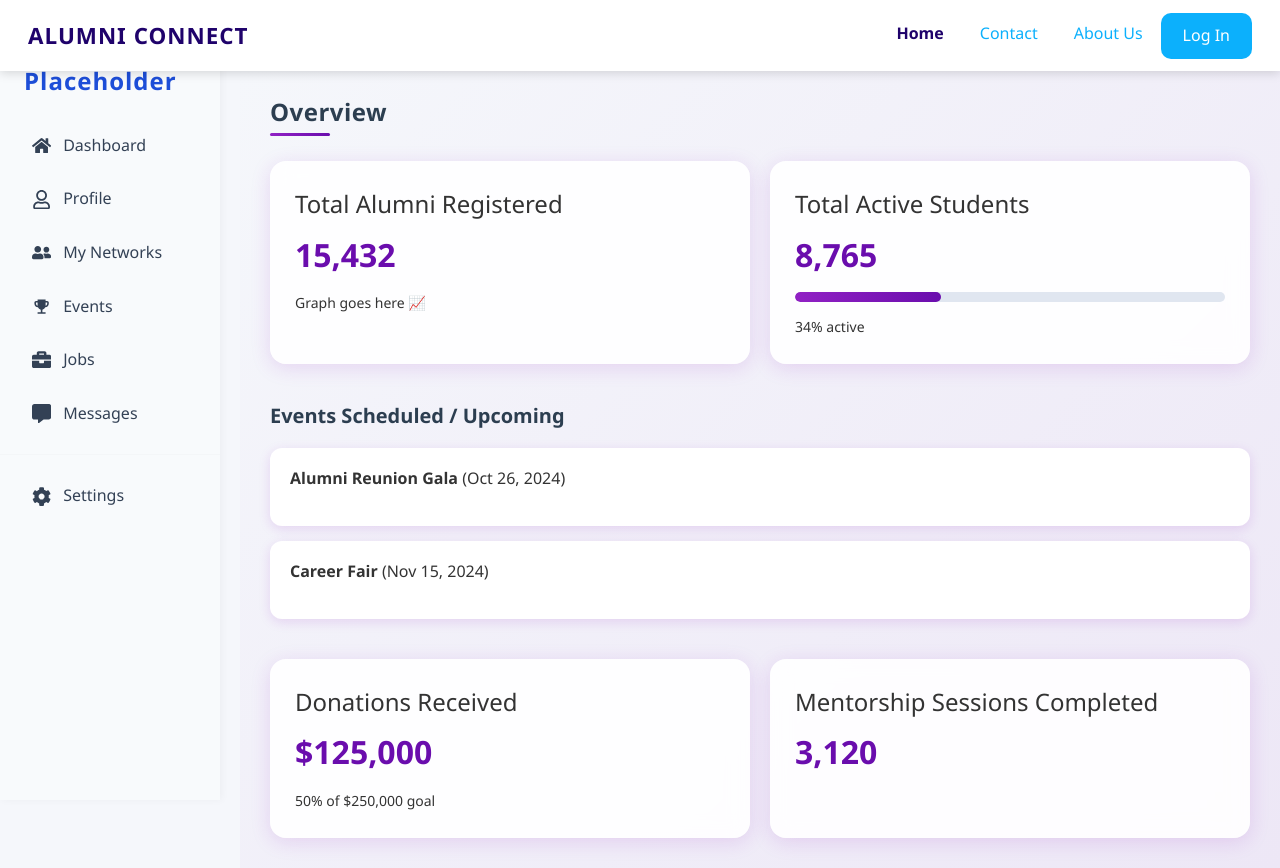
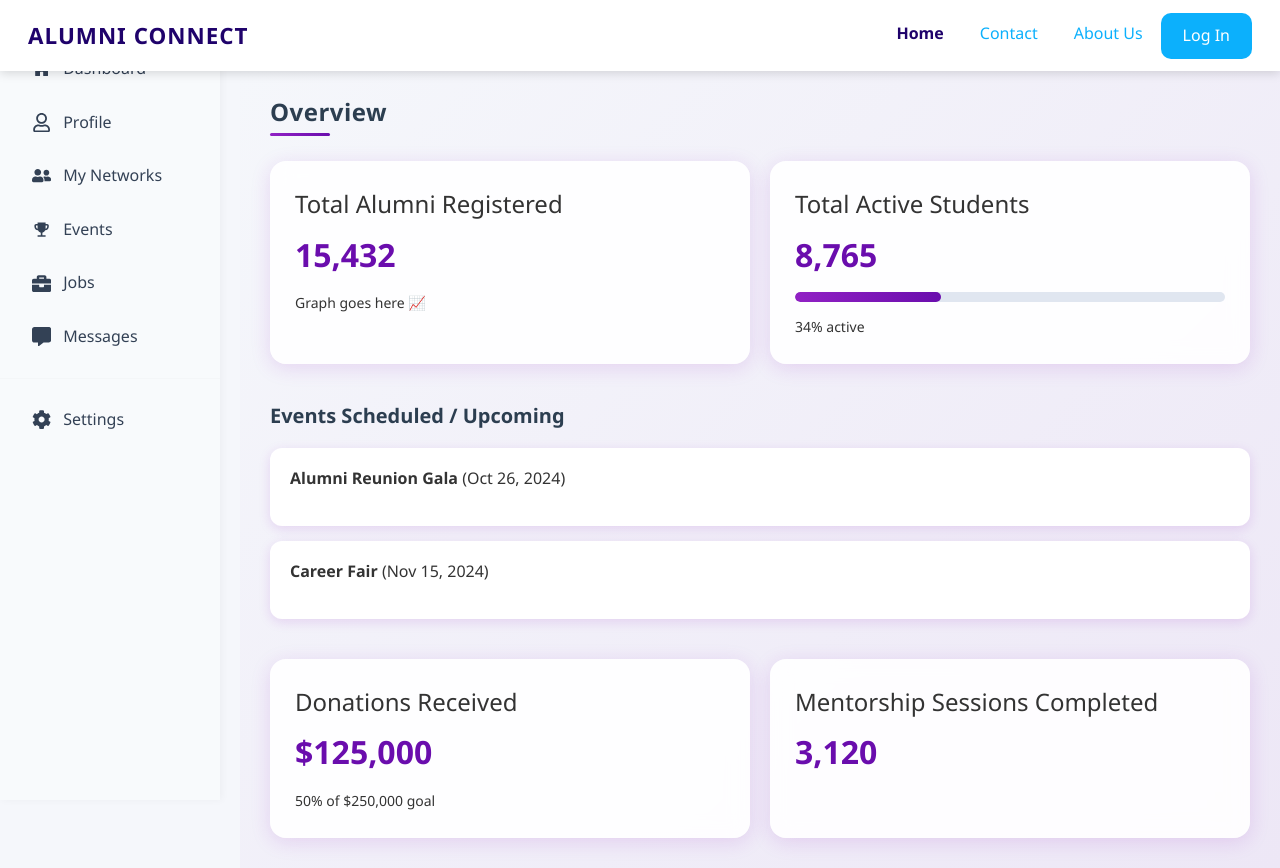
Before and after one commit to YashanshuKH/Alumni-platform, a React (Vite) app: page /admin in a window 1280 px wide. Built offline with nearby package versions, Linux system fonts and the light colour scheme.

Commit message:
sidebar update

```diff
--- a/src/components/Alumni/Sidebar/Sidebar.jsx
+++ b/src/components/Alumni/Sidebar/Sidebar.jsx
@@ -20,7 +20,7 @@ const Sidebar = () => {
 
   return (
     <aside className={styles.sidebar}>
-      <div className={styles.logo}>Logo Placeholder</div>
+      <div className={styles.logo}></div>
 
       <ul className={styles.sidebar_menu}>
         {navItems.map((item) => {
```
